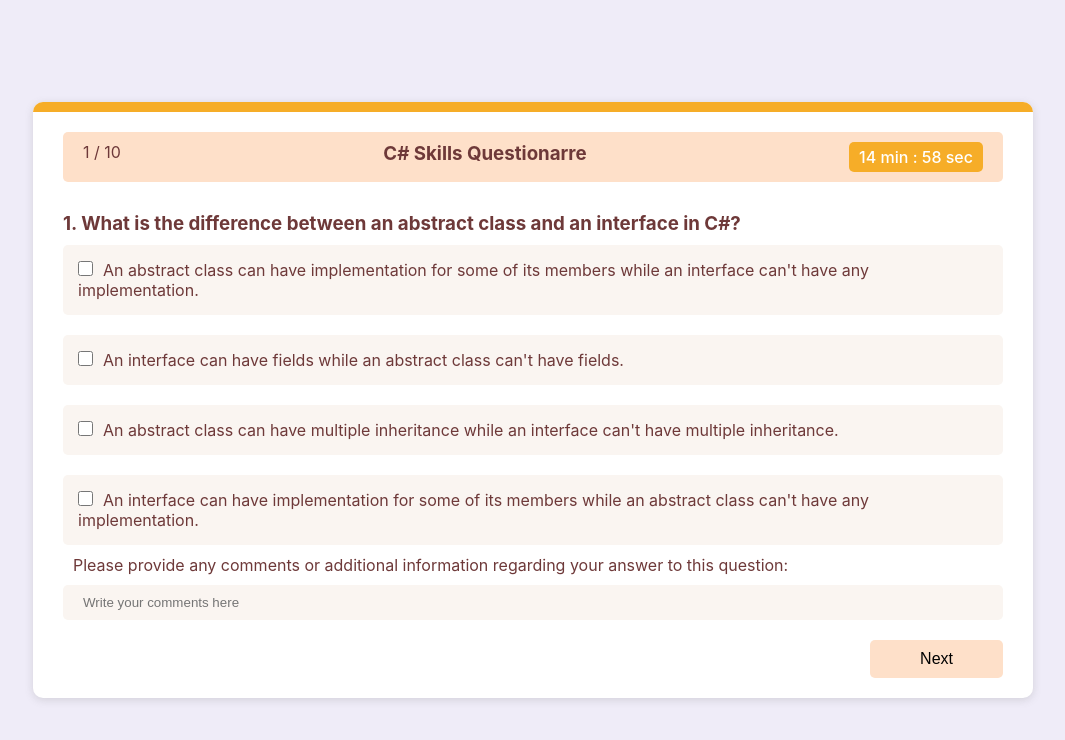
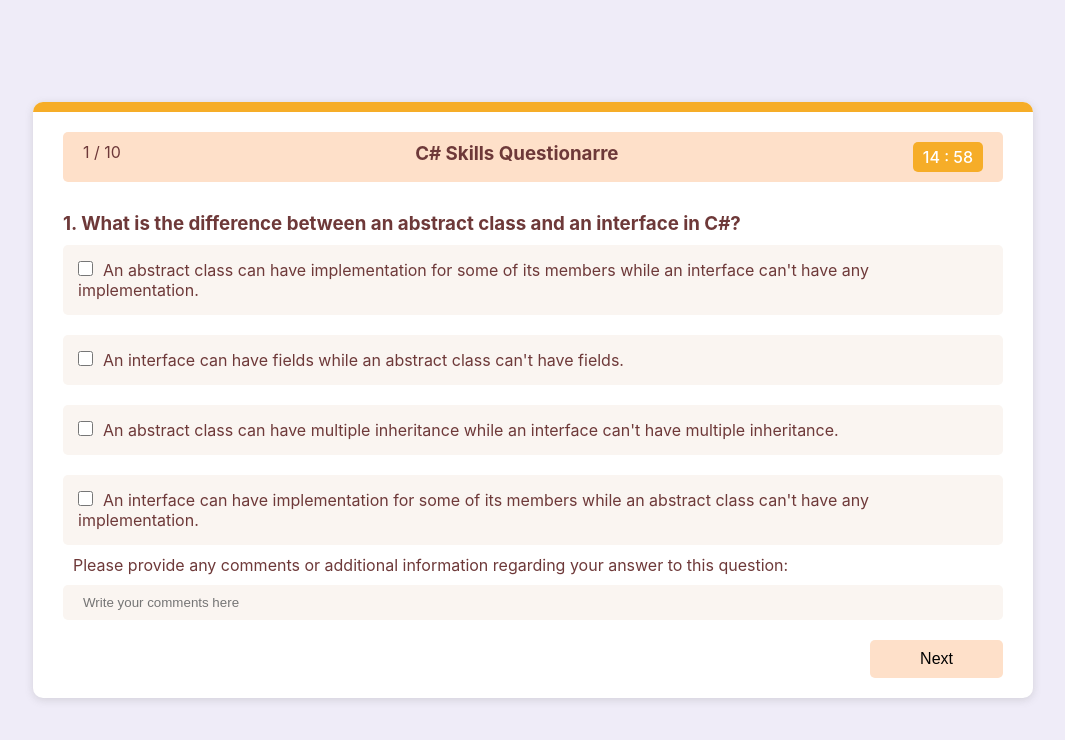
Before and after one commit to Vishal275/Assesment, a React (Create React App) app: page / in a window 1280 px wide. Both pictures are taken after typing "Sample", "name@example.com" into the empty fields and a click on the button "Start Test". Shown: the top 740 px of the page, without its empty margins (107-1172 px from the left). Built offline with nearby package versions, Linux system fonts and the light colour scheme.

Commit message:
css changes

```diff
--- a/src/components/QuestionCard/QuestionCard.css
+++ b/src/components/QuestionCard/QuestionCard.css
@@ -91,15 +91,21 @@
     padding: 4px;
     margin-bottom: 5px !important;
   }
-
 }
 
 @media only screen and (max-width: 350px) {
   .question-card .question {
-    padding: 2px 4px;
+    padding: 5px 10px;
   }
   .question-card .options-container .options {
     padding: 4px;
     margin-bottom: 5px !important;
   }
+  .question-card .comment-section span {
+    font-size: 12px;
   }
+  .question-card .comment-section input {
+    padding: 5px 10px;
+    font-size: 12px;
+  }
+}
--- a/src/pages/AssesmentForm/AssesmentForm.css
+++ b/src/pages/AssesmentForm/AssesmentForm.css
@@ -62,4 +62,8 @@
   .questions-container .heading {
     margin: 5px 5px 0px 5px;
   }
+  .questions-container .time {
+    padding: 1px 5px;
+    font-size: 12px;
+  }
 }
--- a/src/pages/AssesmentForm/AssesmentForm.js
+++ b/src/pages/AssesmentForm/AssesmentForm.js
@@ -31,9 +31,9 @@ function AssesmentForm() {
   const timeInMinutes = (time) => {
     const minutes = Math.floor(time / 60);
     const seconds = time - minutes * 60;
-    return `${minutes === 0 ? "" : minutes} ${minutes === 0 ? "" : "min :"} ${
-      seconds === 0 ? "00 sec" : seconds
-    } ${seconds === 0 ? "" : "sec"}`;
+    return `${minutes === 0 ? "" : minutes<10 ? `0${minutes}` : minutes} ${minutes === 0 ? "" : ":"} ${
+      seconds === 0 ? "00" : seconds<10 ? `0${seconds}` : seconds
+    } ${seconds === 0 ? "" : ""}`;
   };
   useEffect(() => {
     const interval = setInterval(() => {
```
Lines whose indentation alone changed are shown as unchanged.
